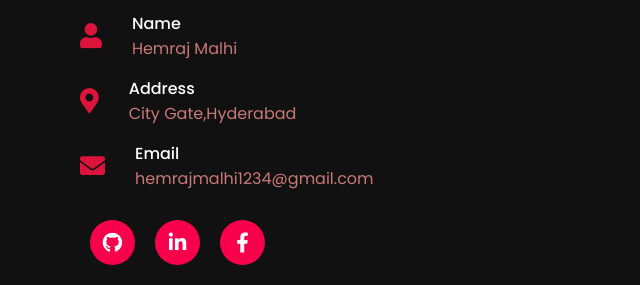
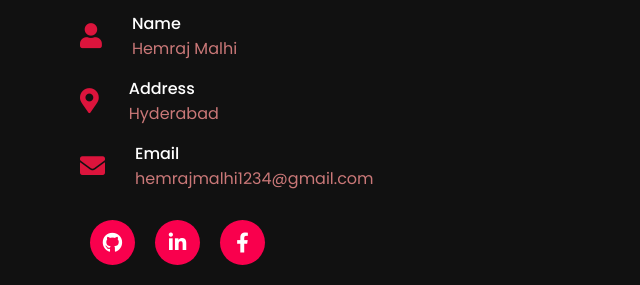
Before and after one commit to hemrajmalhi/my_portfolio, a plain HTML site: page index.html in a window 1280 px wide. Shown: the part 2974-3259 px from the top of the page, 0-640 px from the left. Drawn offline with nearby package versions, Linux system fonts and the light colour scheme.

Commit message:
Update index.html

```diff
--- a/index.html
+++ b/index.html
@@ -188,7 +188,7 @@
                             <i class="fas fa-map-marker-alt"></i>
                             <div class="info">
                                 <div class="head">Address</div>
-                                <div class="sub-title">City Gate,Hyderabad</div>
+                                <div class="sub-title">Hyderabad</div>
                             </div>
                         </div>
 
```
